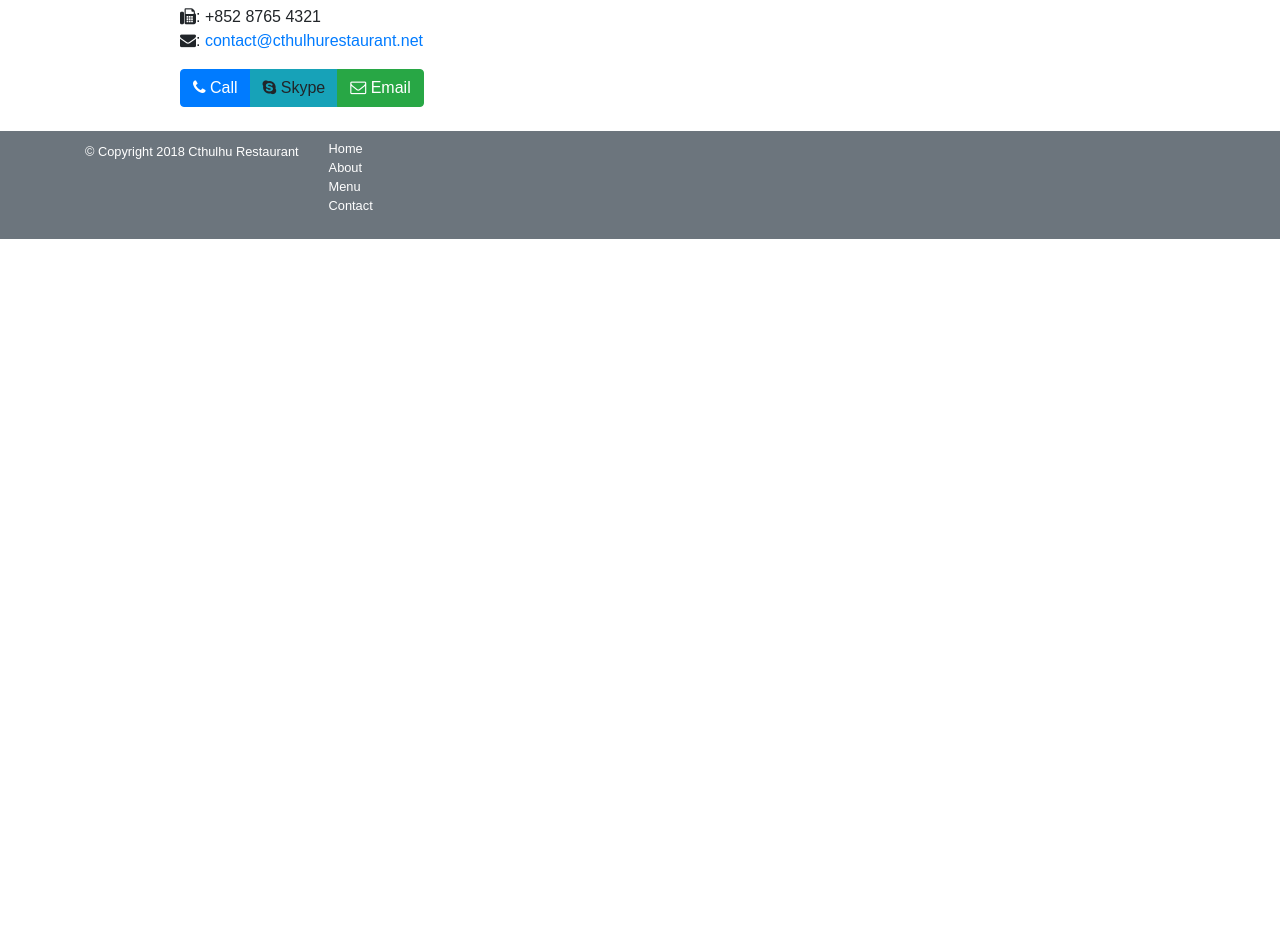
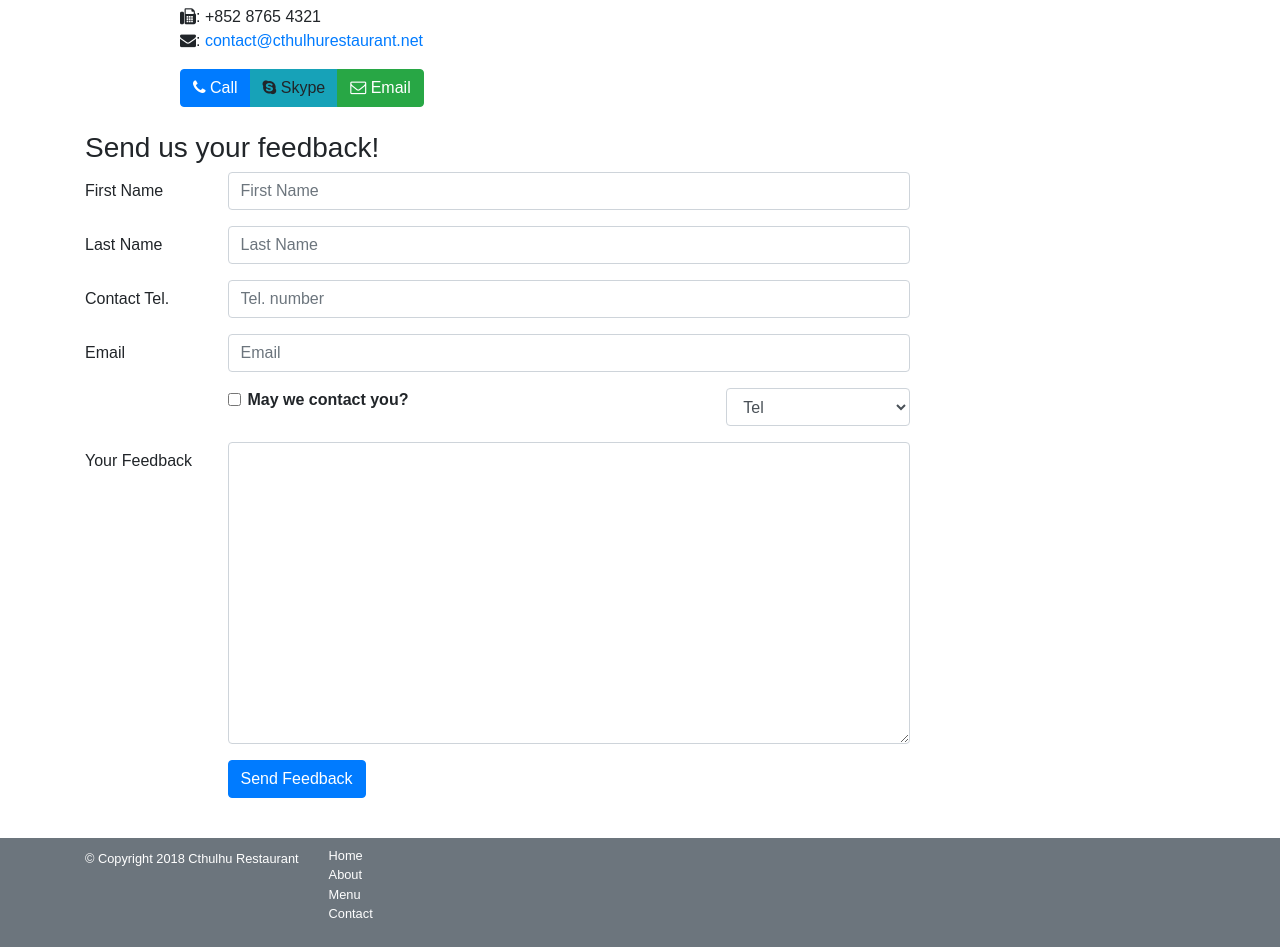
Before and after one commit to kmehkeri/coursera-react, a React (Create React App) app: page /contact in a window 1280 px wide. Shown: the part 541-1488 px from the top of the page. Before the commit the page ends 800 px from the top, so only its background shows below. Built offline with nearby package versions, Linux system fonts and the light colour scheme.

Commit message:
Controlled contact form

```diff
--- a/src/components/Contact.js
+++ b/src/components/Contact.js
@@ -1,9 +1,39 @@
-import React from 'react';
-import { Breadcrumb, BreadcrumbItem, Container, Col, Row } from 'reactstrap';
+import React, { Component } from 'react';
+import { Breadcrumb, BreadcrumbItem, Button, Container, Col, Form, FormGroup, Input, Label, Row } from 'reactstrap';
 import { Link } from 'react-router-dom';
 
-function Contact(props) {
-    return(
+class Contact extends Component {
+    constructor(props) {
+        super(props);
+        this.state = {
+            firstname: '',
+            lastname: '',
+            tel: '',
+            email: '',
+            agree: false,
+            contactType: 'Tel',
+            message: ''
+        }
+    }
+
+    handleInputChange = (event) => {
+        const target = event.target;
+        const value = target.type === 'checkbox' ? target.checked : target.value;
+        const name = target.name;
+
+        this.setState({
+            [name]: value
+        })
+    }
+
+    handleSubmit = (event) => {
+        console.log("Current state is: " + JSON.stringify(this.state));
+        alert("Current state is: " + JSON.stringify(this.state));
+        event.preventDefault();
+    }
+
+    render() {
+        return (
             <Container>
                 <Row>
                     <Breadcrumb>
@@ -37,8 +67,91 @@
                         </div>
                     </Col>
                 </Row>
+                <Row className="mt-4">
+                    <Col xs="12">
+                        <h3>Send us your feedback!</h3>
+                    </Col>
+                    <Col xs="12" md="9">
+                        <Form onSubmit={this.handleSubmit}>
+                        <FormGroup row>
+                                <Label htmlFor="firstname" md={2}>First Name</Label>
+                                <Col md={10}>
+                                    <Input type="text" id="firstname" name="firstname"
+                                        placeholder="First Name"
+                                        value={this.state.firstname}
+                                        onChange={this.handleInputChange} />
+                                </Col>
+                            </FormGroup>
+                            <FormGroup row>
+                                <Label htmlFor="lastname" md={2}>Last Name</Label>
+                                <Col md={10}>
+                                    <Input type="text" id="lastname" name="lastname"
+                                        placeholder="Last Name"
+                                        value={this.state.lastname}
+                                        onChange={this.handleInputChange} />
+                                </Col>
+                            </FormGroup>
+                            <FormGroup row>
+                            <Label htmlFor="telnum" md={2}>Contact Tel.</Label>
+                                <Col md={10}>
+                                    <Input type="tel" id="telnum" name="telnum"
+                                        placeholder="Tel. number"
+                                        value={this.state.telnum}
+                                        onChange={this.handleInputChange} />
+                                </Col>
+                            </FormGroup>
+                            <FormGroup row>
+                                <Label htmlFor="email" md={2}>Email</Label>
+                                <Col md={10}>
+                                    <Input type="email" id="email" name="email"
+                                        placeholder="Email"
+                                        value={this.state.email}
+                                        onChange={this.handleInputChange} />
+                                </Col>
+                            </FormGroup>
+                            <FormGroup row>
+                                <Col md={{size: 6, offset: 2}}>
+                                    <FormGroup check>
+                                        <Label check>
+                                            <Input type="checkbox"
+                                                name="agree"
+                                                checked={this.state.agree}
+                                                onChange={this.handleInputChange} /> {' '}
+                                            <strong>May we contact you?</strong>
+                                        </Label>
+                                    </FormGroup>
+                                </Col>
+                                <Col md={{size: 3, offset: 1}}>
+                                    <Input type="select" name="contactType"
+                                            value={this.state.contactType}
+                                            onChange={this.handleInputChange}>
+                                        <option>Tel</option>
+                                        <option>Email</option>
+                                    </Input>
+                                </Col>
+                            </FormGroup>
+                            <FormGroup row>
+                                <Label htmlFor="message" md={2}>Your Feedback</Label>
+                                <Col md={10}>
+                                    <Input type="textarea" id="message" name="message"
+                                        rows="12"
+                                        value={this.state.message}
+                                        onChange={this.handleInputChange}></Input>
+                                </Col>
+                            </FormGroup>
+                            <FormGroup row>
+                                <Col md={{size: 10, offset: 2}}>
+                                    <Button type="submit" color="primary">
+                                        Send Feedback
+                                    </Button>
+                                </Col>
+                            </FormGroup>
+                        </Form>
+                    </Col>
+                </Row>
             </Container>
         );
     }
+}
 
 export default Contact;
```
Lines whose indentation alone changed are shown as unchanged.
